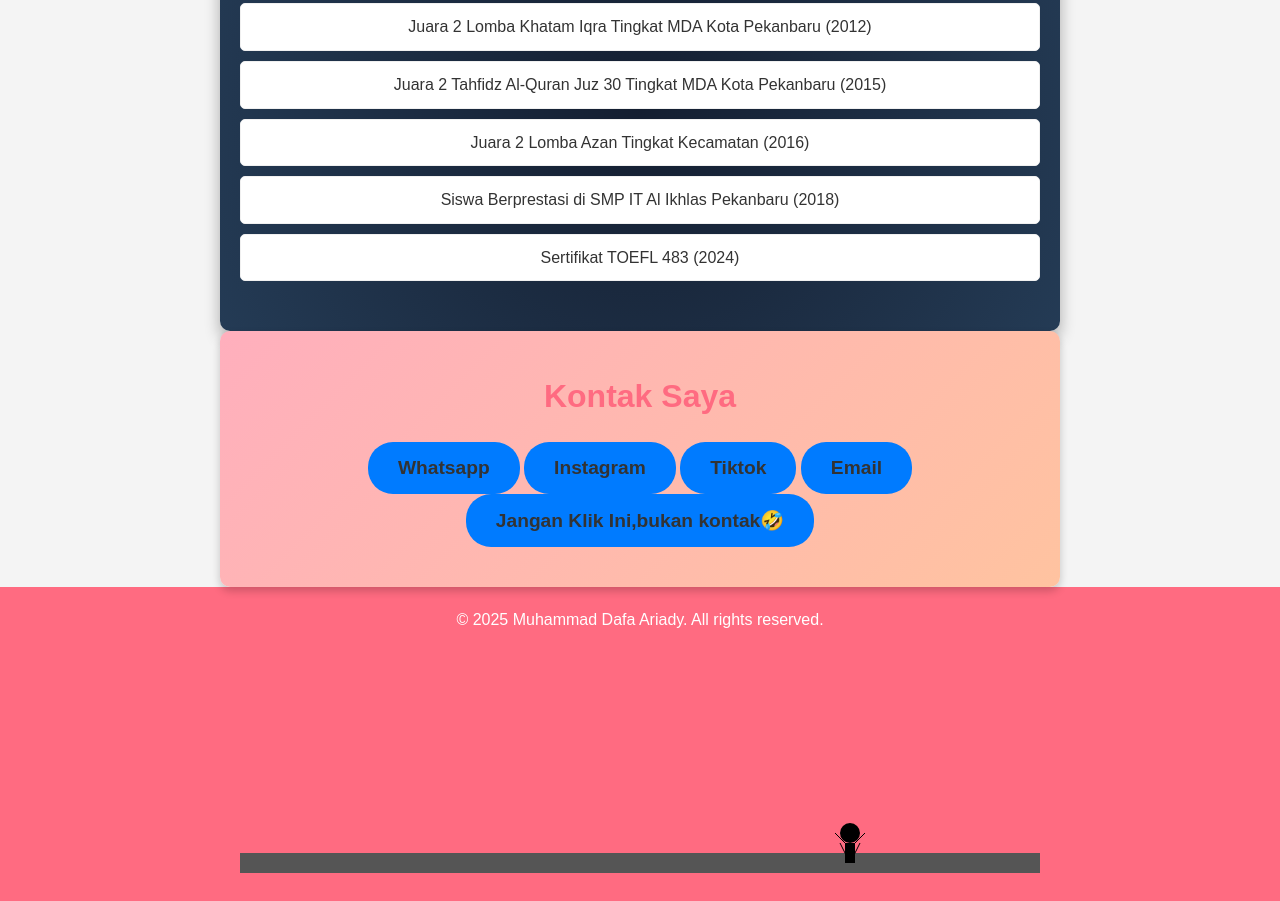
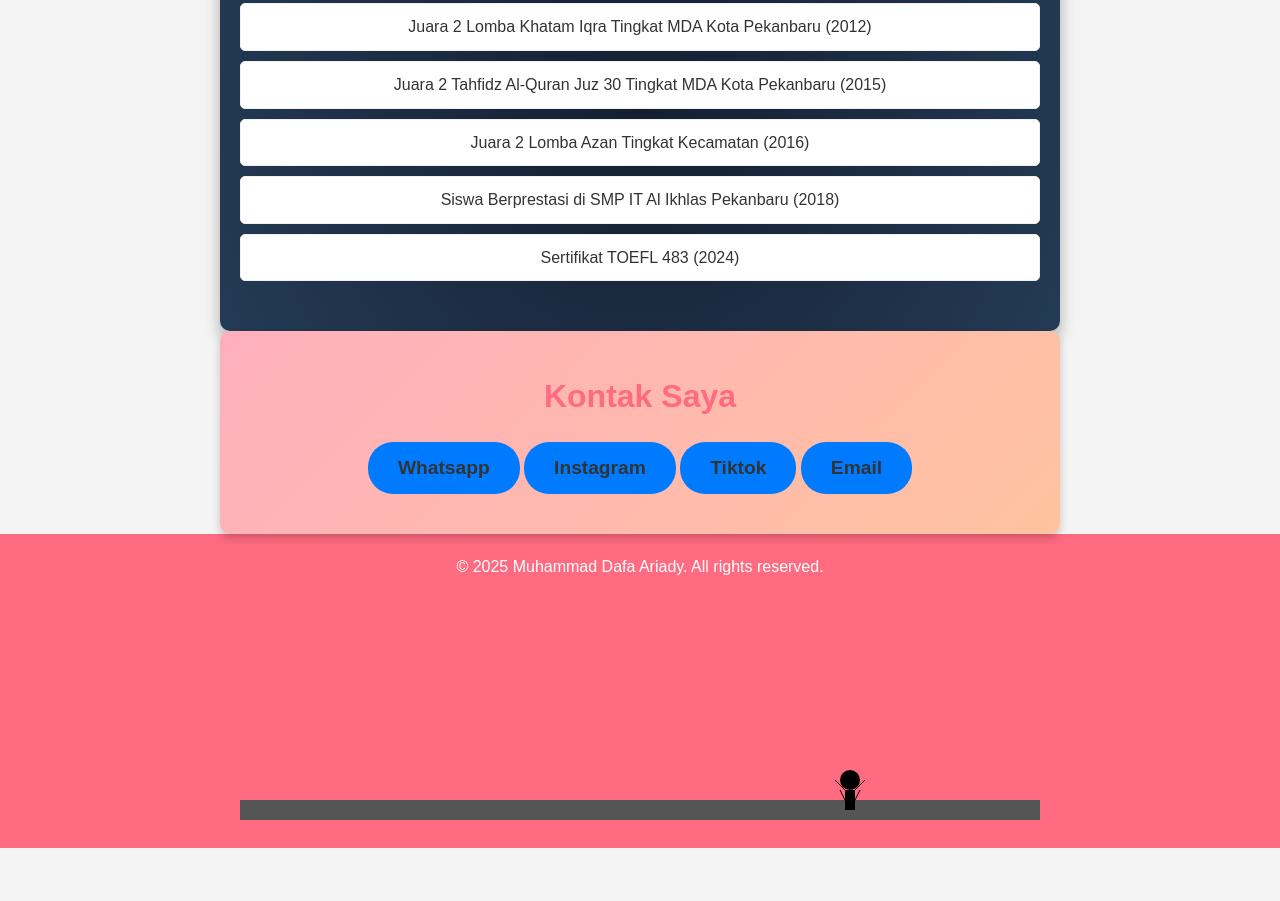
Before and after one commit to dappzstore028/websitedafa, a plain HTML site: page index.html in a window 1280 px wide. Shown: the part 1897-2798 px from the top of the page. After the commit the page ends 2745 px from the top, so only its background shows below. Drawn offline with Linux system fonts and the light colour scheme.

Commit message:
Update index.html

```diff
--- a/index.html
+++ b/index.html
@@ -69,7 +69,6 @@
             <button class="IG"><a href="https://www.instagram.com/muhammaddafaariady?igsh=MXhnbjdsczNmcThhbg==">Instagram</a></li></button>
             <button class="TT"><a href="https://www.tiktok.com/@orangmantap28?is_from_webapp=1&sender_device=pc">Tiktok</a></li></button>
             <button class="TT"><a href="mailto:muhammaddafaariady@gmail.com">Email</a></li></button>
-            <button class="TT"><a href="../CV DAFA/video.html">Jangan Klik Ini,bukan kontak🤣</a></li></button>
     </section>
 
     <footer>
```
